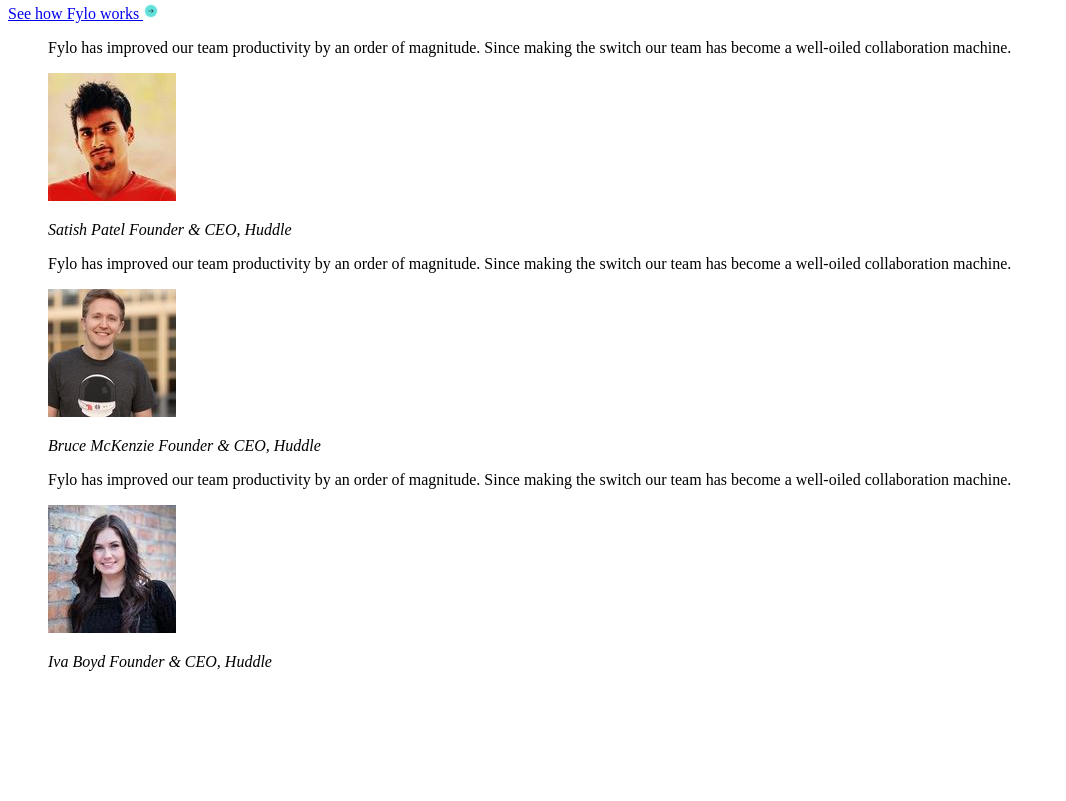
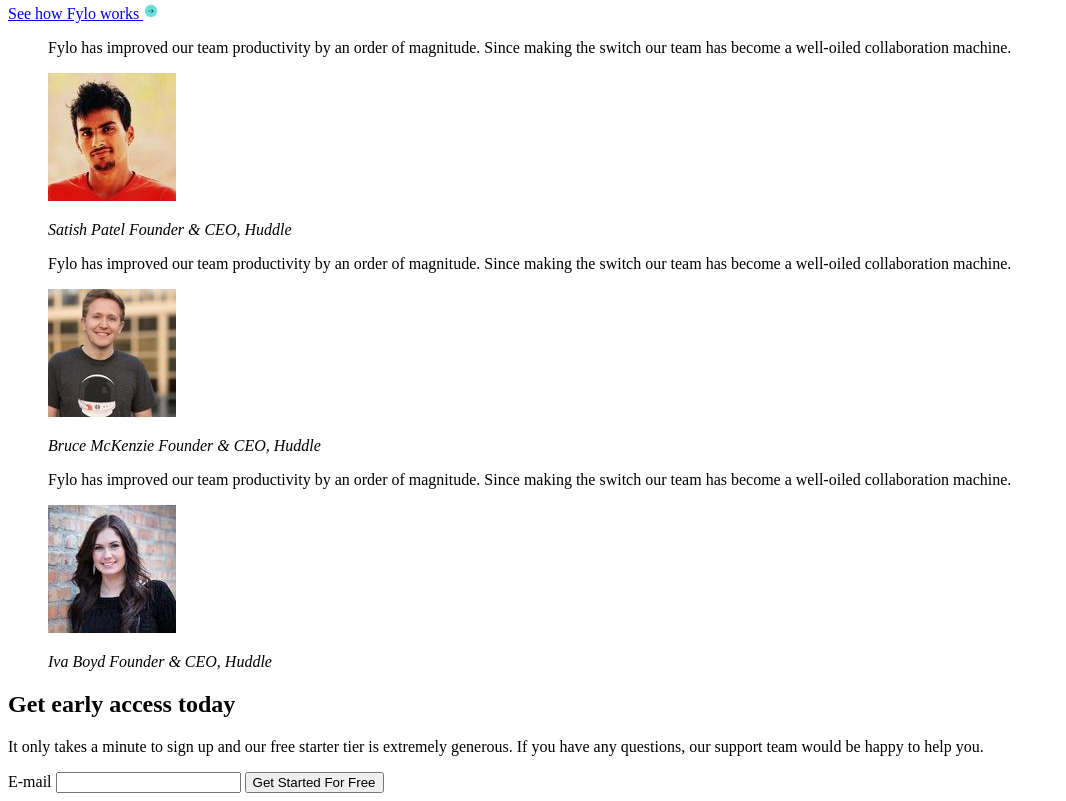
Before and after one commit to devMagno/coding-challenges, a plain HTML site: page challenges/Fylo/index.html in a window 1280 px wide. Shown: the part 2151-2952 px from the top of the page, without its empty margins (0-1066 px from the left). Before the commit the page ends 2838 px from the top, so only its background shows below. Drawn offline with Linux system fonts and the light colour scheme.

Commit message:
Adiciona estrutura do formulário de contato

```diff
--- a/challenges/Fylo/index.html
+++ b/challenges/Fylo/index.html
@@ -117,5 +117,17 @@
     </blockquote>
   </section>
 
+  <section class="contact">
+    <div class="contact-card">
+      <h1>Get early access today</h1>
+      <p>It only takes a minute to sign up and our free starter tier is extremely generous. If you have any questions, our support team would be happy to help you.</p>
+      <form action="/">
+        <label for="email">E-mail</label>
+        <input type="email" name="email" id="email">
+        <button type="submit" class="btn">Get Started For Free</button>
+      </form>
+    </div>
+  </section>
+
 </body>
 </html>
```
